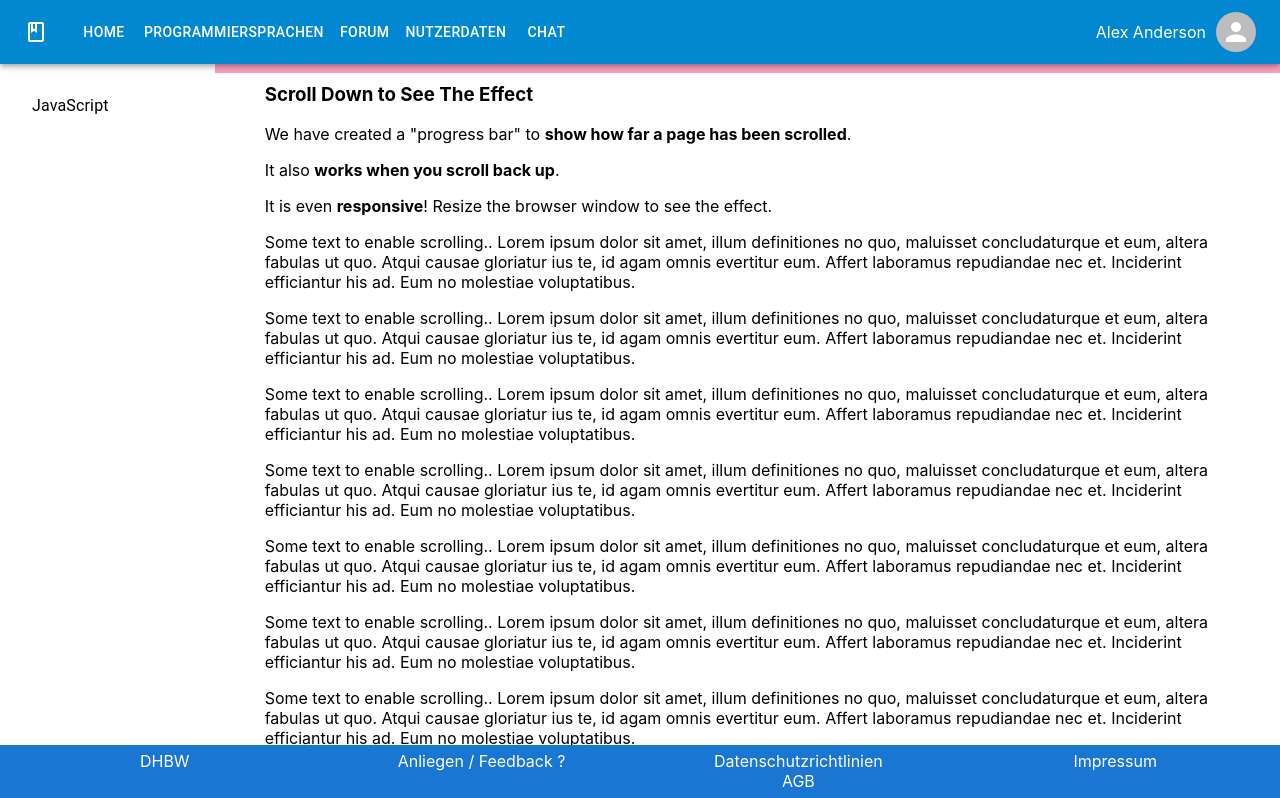
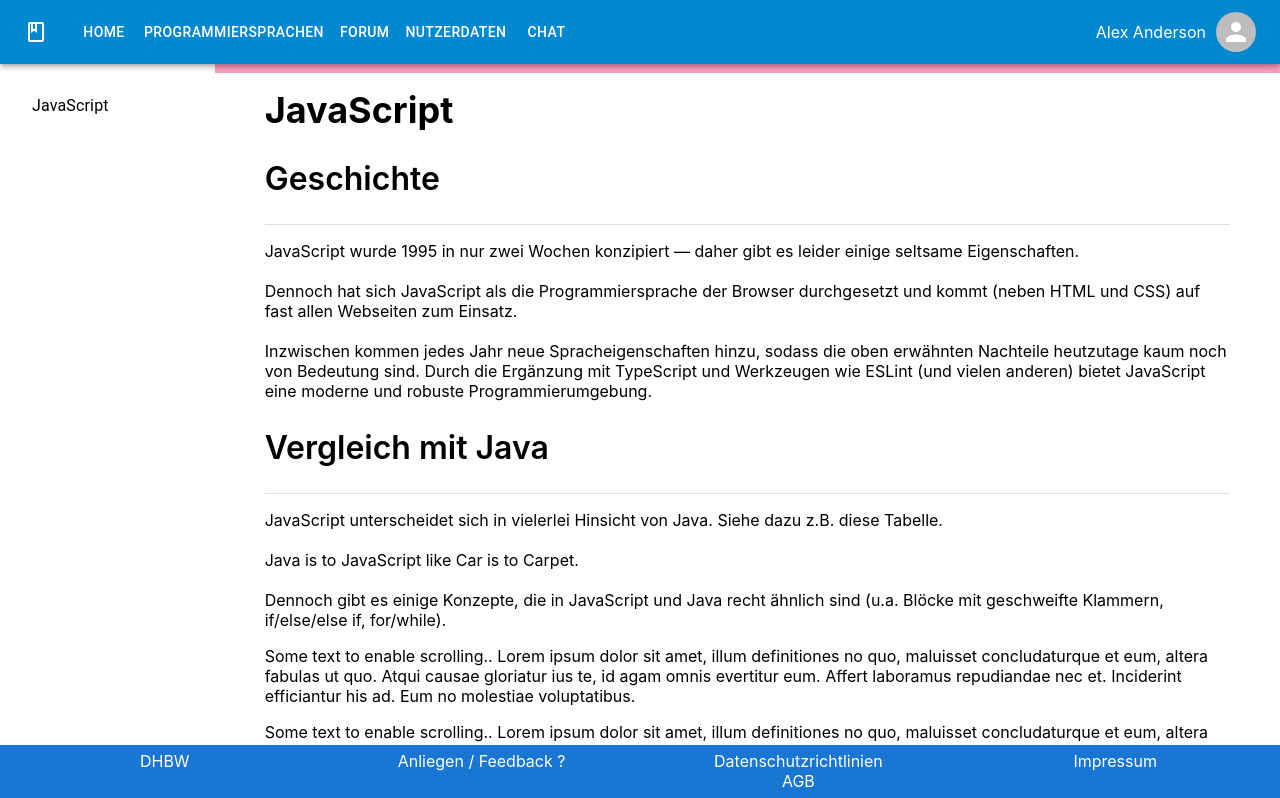
Before and after one commit to sakulklk/Lernmanagement, a Next.js app: page /uebersichtJS in a window 1280 px wide. Shown: the top 798 px of the page. Built offline with nearby package versions, Linux system fonts and the light colour scheme.

Commit message:
1 file modified

```diff
--- a/components/inhalt/Uebersicht/inhalt.js
+++ b/components/inhalt/Uebersicht/inhalt.js
@@ -1,5 +1,6 @@
 import * as React from 'react';
 import Typography from '@mui/material/Typography';
+import Divider from '@mui/material/Divider';
 
 export default function Sidemenu() {
   return (
@@ -15,33 +16,45 @@ export default function Sidemenu() {
               margin-left: 50px;
 
             }
+            h1{
+              font-size: 36px;
+            }
+            h2{
+              font-weight: 600;
+              font-size: 32px;
+            }
             `}</style>
       <div className="content">
-        <h3>Scroll Down to See The Effect</h3>
+        <h1> JavaScript</h1>
+        <h2>Geschichte</h2>
+        <Divider />
         <p>
-          We have created a "progress bar" to{' '}
-          <b>show how far a page has been scrolled</b>.
+          JavaScript wurde 1995 in nur zwei Wochen konzipiert — daher gibt es
+          leider einige seltsame Eigenschaften.
+          <br /> <br />
+          Dennoch hat sich JavaScript als die Programmiersprache der Browser
+          durchgesetzt und kommt (neben HTML und CSS) auf fast allen Webseiten
+          zum Einsatz.
+          <br /> <br />
+          Inzwischen kommen jedes Jahr neue Spracheigenschaften hinzu, sodass
+          die oben erwähnten Nachteile heutzutage kaum noch von Bedeutung sind.
+          Durch die Ergänzung mit TypeScript und Werkzeugen wie ESLint (und
+          vielen anderen) bietet JavaScript eine moderne und robuste
+          Programmierumgebung.
         </p>
+        <h2>Vergleich mit Java</h2>
+        <Divider />
         <p>
-          It also <b>works when you scroll back up</b>.
-        </p>
-        <p>
-          It is even <b>responsive</b>! Resize the browser window to see the
-          effect.
-        </p>
-        <p>
-          Some text to enable scrolling.. Lorem ipsum dolor sit amet, illum
-          definitiones no quo, maluisset concludaturque et eum, altera fabulas
-          ut quo. Atqui causae gloriatur ius te, id agam omnis evertitur eum.
-          Affert laboramus repudiandae nec et. Inciderint efficiantur his ad.
-          Eum no molestiae voluptatibus.
-        </p>
-        <p>
-          Some text to enable scrolling.. Lorem ipsum dolor sit amet, illum
-          definitiones no quo, maluisset concludaturque et eum, altera fabulas
-          ut quo. Atqui causae gloriatur ius te, id agam omnis evertitur eum.
-          Affert laboramus repudiandae nec et. Inciderint efficiantur his ad.
-          Eum no molestiae voluptatibus.
+          JavaScript unterscheidet sich in vielerlei Hinsicht von Java. Siehe
+          dazu z.B. diese Tabelle.
+          <br />
+          <br />
+          Java is to JavaScript like Car is to Carpet.
+          <br />
+          <br />
+          Dennoch gibt es einige Konzepte, die in JavaScript und Java recht
+          ähnlich sind (u.a. Blöcke mit geschweifte Klammern, if/else/else if,
+          for/while).
         </p>
         <p>
           Some text to enable scrolling.. Lorem ipsum dolor sit amet, illum
```
